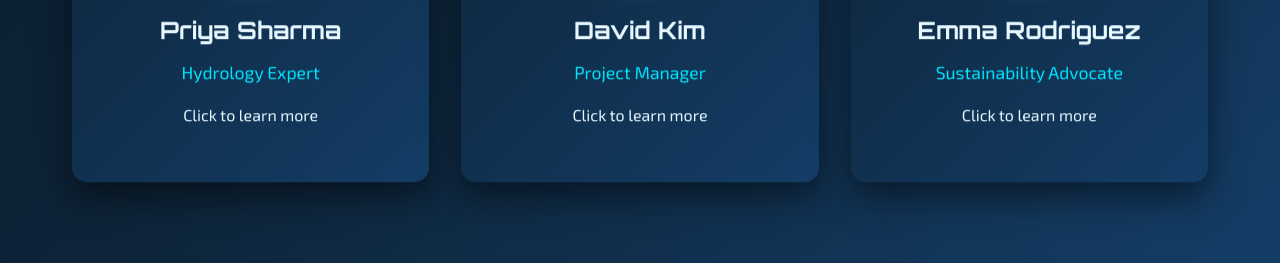
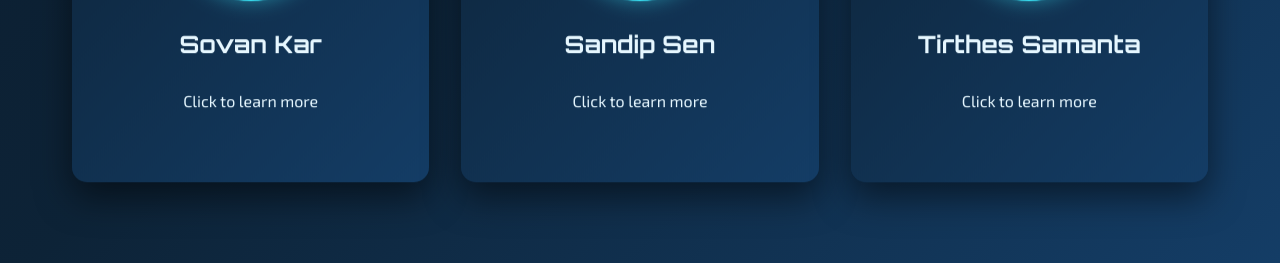
Before and after one commit to Tirthes2004/jaljeevan.Ai, a Django app: page /contact/ in a window 1280 px wide. Shown: the part 951-1214 px from the top of the page. Run offline with Django 5.2, Linux system fonts and the light colour scheme.

Commit message:
contact section updated

```diff
--- a/templates/contact.html
+++ b/templates/contact.html
@@ -86,15 +86,15 @@
             <div class="team-card">
                 <div class="team-card-inner">
                     <div class="team-card-front">
-                        <img src="https://images.unsplash.com/photo-1614289371518-722f2615943d?ixlib=rb-4.0.3&ixid=M3wxMjA3fDB8MHxwaG90by1wYWdlfHx8fGVufDB8fHx8fA%3D%3D&auto=format&fit=crop&w=300&q=80" alt="Team Member" class="member-image">
-                        <h3 class="member-name">Priya Sharma</h3>
-                        <p class="member-role">Hydrology Expert</p>
+                        <img src="/static/assets/default-avatar.png" alt="Team Member" class="member-image">
+                        <h3 class="member-name">Sovan Kar</h3>
+                        <p class="member-role"> </p>
                         <p>Click to learn more</p>
                     </div>
                     <div class="team-card-back">
-                        <h3 class="member-name">Priya Sharma</h3>
-                        <p class="member-role">Hydrology Expert</p>
-                        <p class="member-desc">Priya brings 10 years of experience in water resource management. She ensures our algorithms are scientifically accurate and environmentally sound.</p>
+                        <h3 class="member-name">Sovan Kar</h3>
+                        <p class="member-role"></p>
+                        <p class="member-desc"></p>
                         <div class="social-links">
                             <a href="#"><i class="fab fa-linkedin"></i></a>
                             <a href="#"><i class="fab fa-researchgate"></i></a>
@@ -108,15 +108,15 @@
             <div class="team-card">
                 <div class="team-card-inner">
                     <div class="team-card-front">
-                        <img src="https://images.unsplash.com/photo-1590086782792-42dd2350140d?ixlib=rb-4.0.3&ixid=M3wxMjA3fDB8MHxwaG90by1wYWdlfHx8fGVufDB8fHx8fA%3D%3D&auto=format&fit=crop&w=300&q=80" alt="Team Member" class="member-image">
-                        <h3 class="member-name">David Kim</h3>
-                        <p class="member-role">Project Manager</p>
+                        <img src="/static/assets/default-avatar.png" alt="Team Member" class="member-image">
+                        <h3 class="member-name">Sandip Sen</h3>
+                        <p class="member-role"></p>
                         <p>Click to learn more</p>
                     </div>
                     <div class="team-card-back">
-                        <h3 class="member-name">David Kim</h3>
-                        <p class="member-role">Project Manager</p>
-                        <p class="member-desc">David keeps our projects on track and ensures we deliver high-quality solutions on time. He's certified in Agile and Lean methodologies.</p>
+                        <h3 class="member-name">Sandip Sen</h3>
+                        <p class="member-role"></p>
+                        <p class="member-desc"></p>
                         <div class="social-links">
                             <a href="#"><i class="fab fa-linkedin"></i></a>
                             <a href="#"><i class="fab fa-twitter"></i></a>
@@ -130,15 +130,15 @@
             <div class="team-card">
                 <div class="team-card-inner">
                     <div class="team-card-front">
-                        <img src="https://images.unsplash.com/photo-1544005313-94ddf0286df2?ixlib=rb-4.0.3&ixid=M3wxMjA3fDB8MHxwaG90by1wYWdlfHx8fGVufDB8fHx8fA%3D%3D&auto=format&fit=crop&w=300&q=80" alt="Team Member" class="member-image">
-                        <h3 class="member-name">Emma Rodriguez</h3>
-                        <p class="member-role">Sustainability Advocate</p>
+                        <img src="/static/assets/default-avatar.png" alt="Team Member" class="member-image">
+                        <h3 class="member-name">Tirthes Samanta</h3>
+                        <p class="member-role"></p>
                         <p>Click to learn more</p>
                     </div>
                     <div class="team-card-back">
-                        <h3 class="member-name">Emma Rodriguez</h3>
-                        <p class="member-role">Sustainability Advocate</p>
-                        <p class="member-desc">Emma connects with communities and promotes sustainable water practices. She has a background in environmental education and community outreach.</p>
+                        <h3 class="member-name">Tirthes Samanta</h3>
+                        <p class="member-role"></p>
+                        <p class="member-desc"></p>
                         <div class="social-links">
                             <a href="#"><i class="fab fa-linkedin"></i></a>
                             <a href="#"><i class="fab fa-instagram"></i></a>
```
Also changed, not shown: other parts of templates/contact.html (+18 -18 lines), static/assets/default-avatar.png (added).
